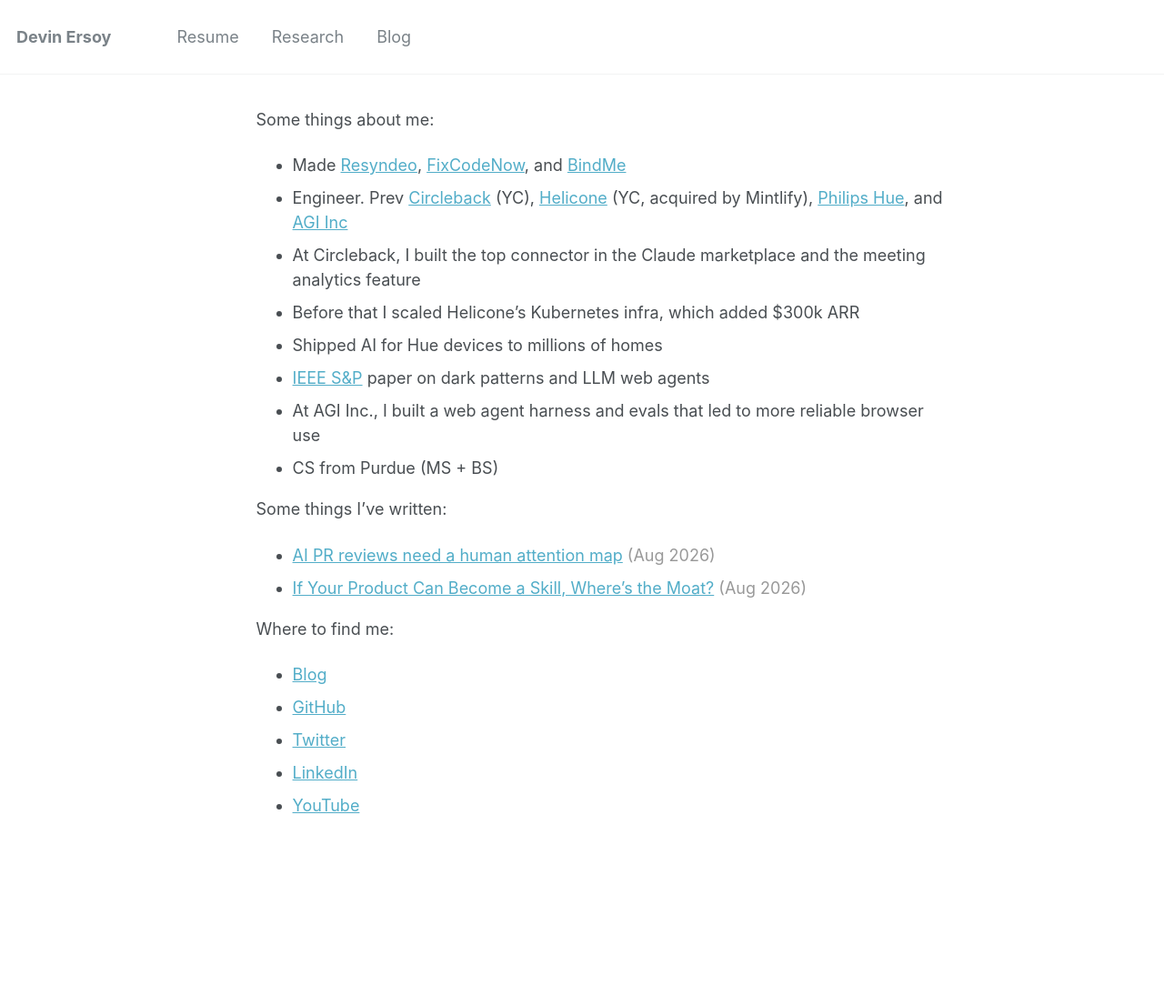
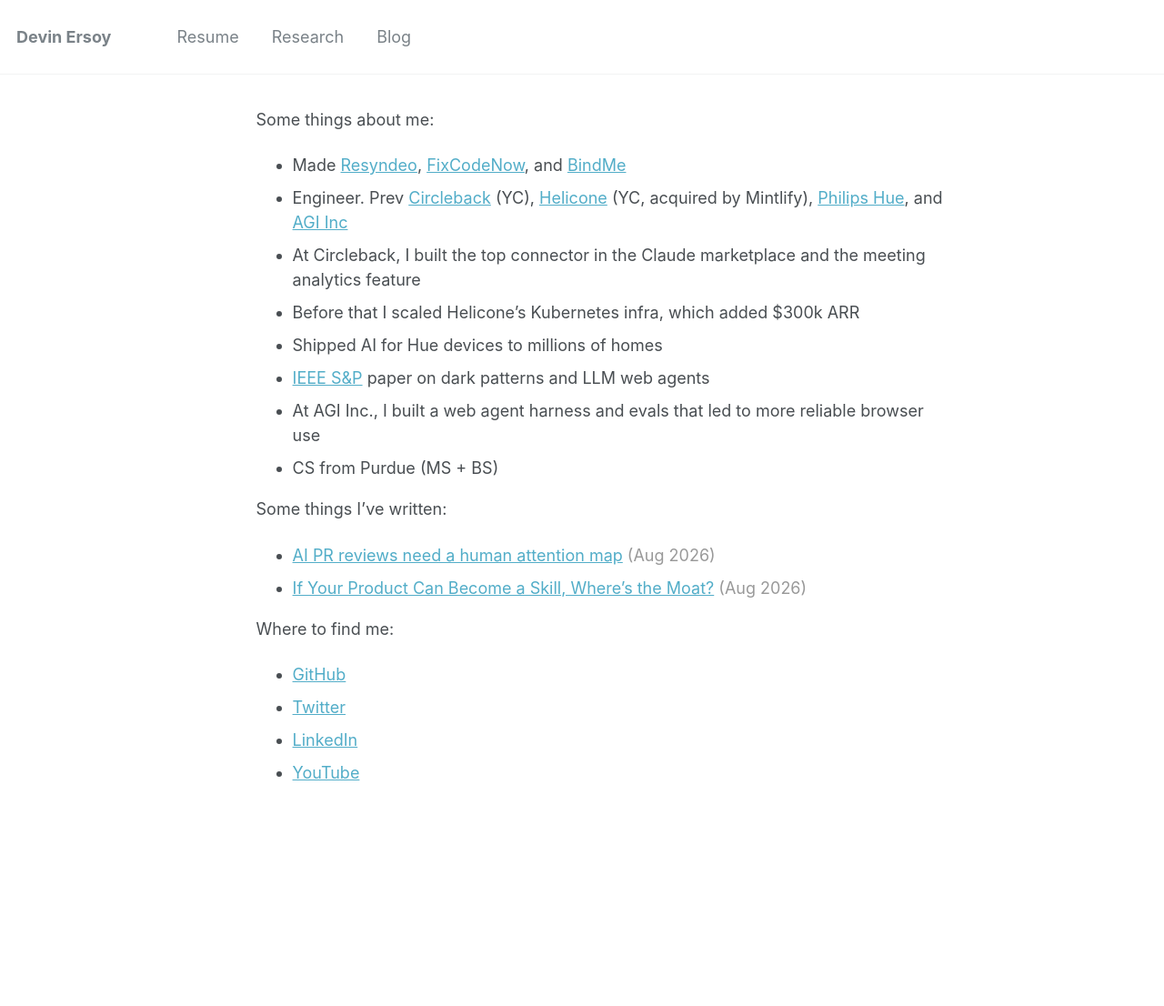
Before and after one commit to devinat1/devinat1.github.io, a Jekyll site: the page built from _pages/about.md, in a window 1280 px wide. Shown: the whole page at 91% size. Built offline with Jekyll 4.4.1, drawn with Linux system fonts in a browser that asks for light colours; after the commit the page ends 1070 px from its top, so only the background shows below that.

Commit message:
Remove duplicate blog profile link
Keep the homepage contact list focused on social profiles.

Co-authored-by: Cursor <cursoragent@cursor.com>

```diff
--- a/_pages/about.md
+++ b/_pages/about.md
@@ -38,7 +38,6 @@ Some things I've written:
 
 Where to find me:
 
-- [Blog](https://blog.mydevin.com)
 - [GitHub](https://github.com/devinat1)
 - [Twitter](https://x.com/DevinErsoy496)
 - [LinkedIn](https://www.linkedin.com/in/devinersoy)
```
